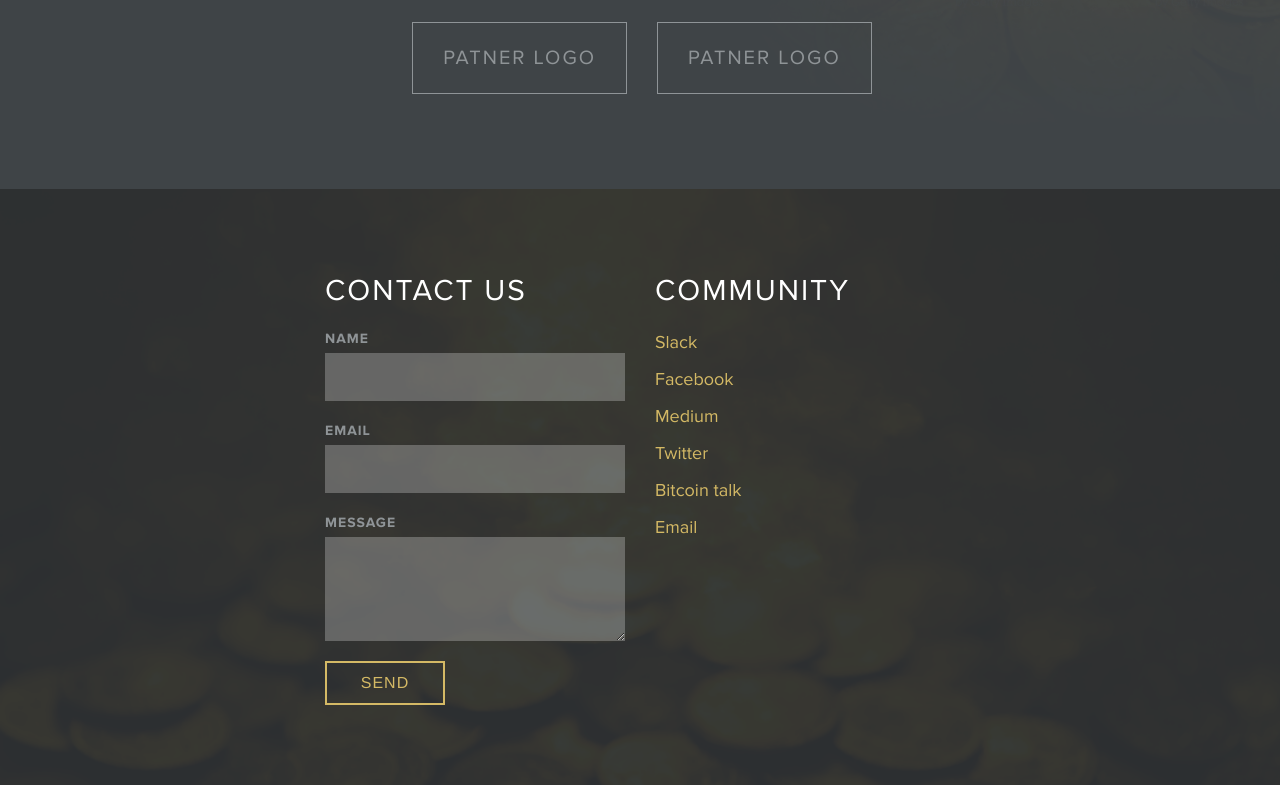
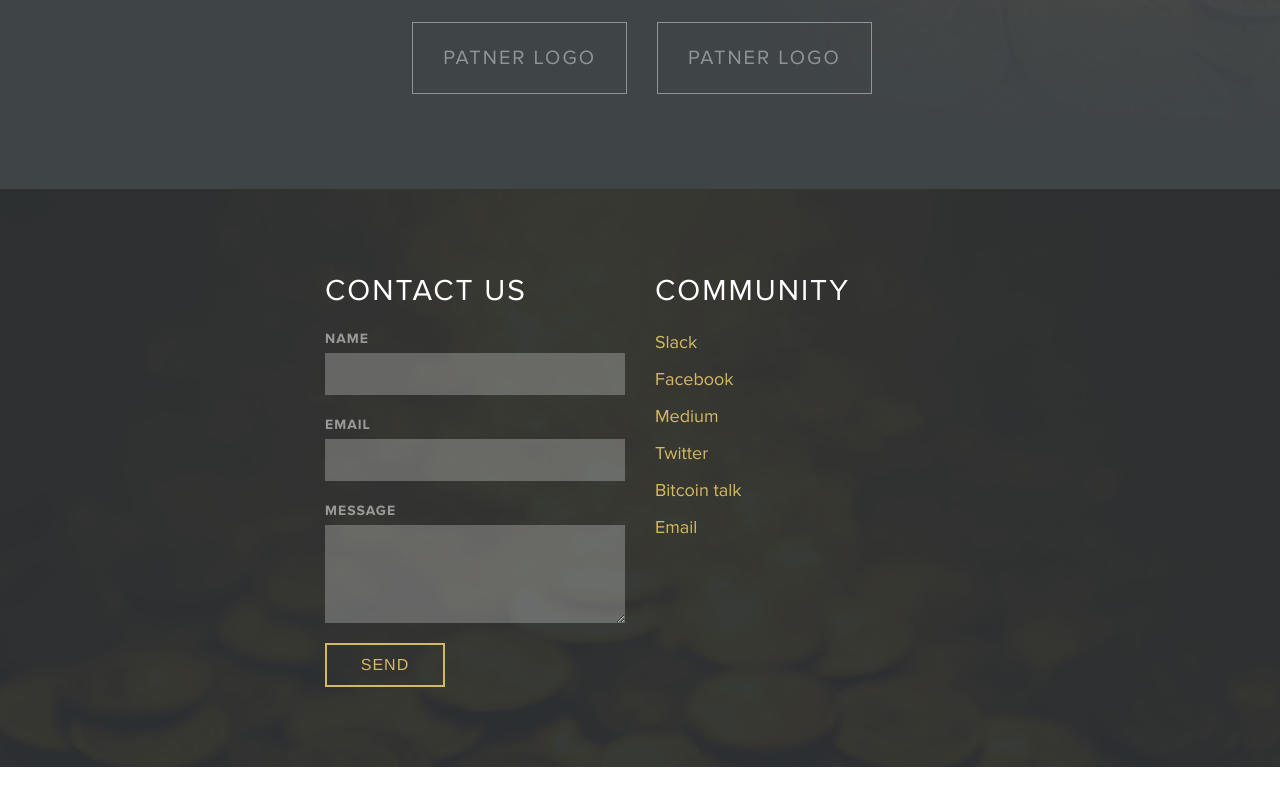
Before and after one commit to MarinaSmagina/Orocrypt, a plain HTML site: page index_presale.html in a window 1280 px wide. Shown: the part 6417-7202 px from the top of the page. Drawn offline with nearby package versions, Linux system fonts and the light colour scheme; files that its build step writes are made by us from their sources.

Commit message:
new files

```diff
--- a/assets/scss/base/_forms.scss
+++ b/assets/scss/base/_forms.scss
@@ -108,6 +108,9 @@ fieldset {
 
 .contact-form{
 
+  label{
+    color: rgba(255, 255, 255, 0.5);
+  }
   .form-group{
     margin:0 0 20px;
   }
@@ -115,7 +118,8 @@ fieldset {
   .form-control{
     border: none;
     background: rgba(255, 255, 255, 0.25);
-    padding: 10px;
+    padding:7px 10px;
+    font-size:14px;
     //color: $gray-light;
 
   }
```
